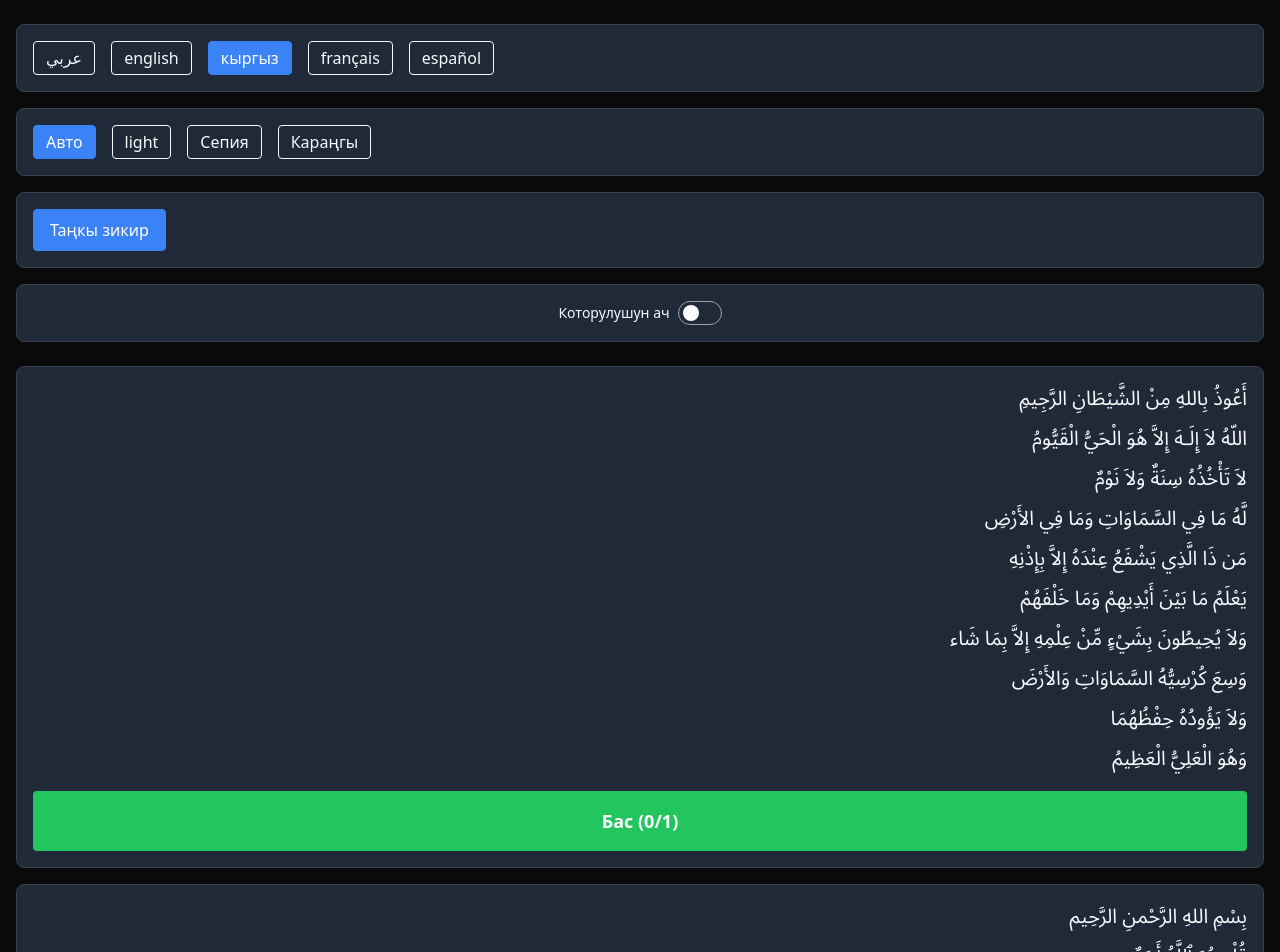
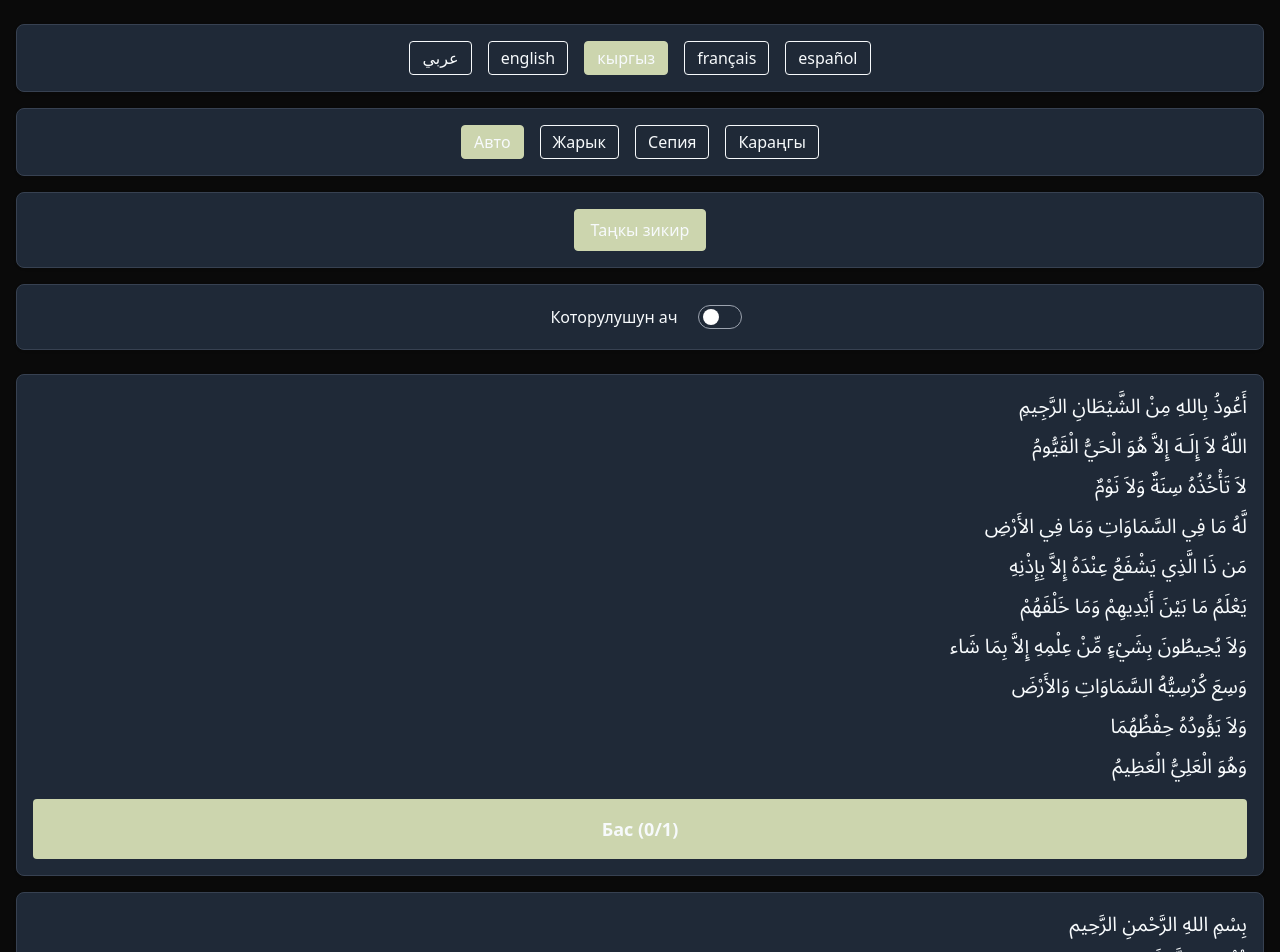
Before and after one commit to baiamansama/thikr_app, a Next.js app in the folder client/: page / in a window 1280 px wide. Shown: the top 952 px of the page. Built offline with nearby package versions, Linux system fonts and the light colour scheme.

Commit message:
client: fix typo on db, change UI

```diff
--- a/client/app/azkars.json
+++ b/client/app/azkars.json
@@ -47,7 +47,7 @@
       "translations": {
         "عربي": "فاتح",
         "english": "Light",
-        "кыргыз": "",
+        "кыргыз": "Жарык",
         "français": "Clair",
         "español": "Claro"
       }
--- a/client/app/page.tsx
+++ b/client/app/page.tsx
@@ -65,6 +65,7 @@ export interface IThikrDB {
   language: string;
   theme: string;
   counters: { [azkarId: string]: number };
+  showTranslation: boolean;
 }
 
 interface IAzkarCardProps {
@@ -94,7 +95,7 @@ const ToggleSwitch: React.FC<IToggleSwitchProps> = ({ enabled, onToggle }) => {
         border
         ${
           enabled
-            ? "bg-blue-500 border-blue-500 dark:bg-blue-400 dark:border-blue-400"
+            ? "bg-[#ccd5ae] border-[#ccd5ae] dark:bg-[#ccd5ae] dark:border-[#ccd5ae]"
             : "bg-transparent border-gray-400 dark:border-gray-600"
         }
         focus:outline-none focus:ring-2 focus:ring-offset-2`}
@@ -117,11 +118,11 @@ export default function HomePage() {
     language: INITIAL_LANGUAGE,
     theme: INITIAL_THEME,
     counters: {},
+    showTranslation: false,
   };
 
   const [hasMounted, setHasMounted] = useState(false);
   const [db, setDb] = useState<IThikrDB>(initialDB);
-  const [showTranslation, setShowTranslation] = useState<boolean>(false);
 
   useEffect(() => {
     setHasMounted(true);
@@ -140,7 +141,7 @@ export default function HomePage() {
     }
   }, [db, hasMounted]);
 
-  const { language, selectedCategory, theme, counters } = db;
+  const { language, selectedCategory, theme, counters, showTranslation } = db;
 
   const handleLanguageClick = useCallback((lang: string) => {
     setDb((prev) => ({ ...prev, language: lang }));
@@ -162,7 +163,7 @@ export default function HomePage() {
   }, []);
 
   const toggleTranslation = useCallback(() => {
-    setShowTranslation((prev) => !prev);
+    setDb((prev) => ({ ...prev, showTranslation: !prev.showTranslation }));
   }, []);
 
   const selectedCategoryData = useMemo(() => {
@@ -201,15 +202,15 @@ export default function HomePage() {
     <div className="container mx-auto px-4 py-6 transition-colors">
       <div className="flex flex-col gap-4">
         <div className="settings p-4">
-          <div className="flex flex-wrap gap-4">
+          <div className="flex flex-wrap gap-4 justify-center">
             {supportedLanguages.map((lang) => (
               <button
                 key={lang}
                 onClick={() => handleLanguageClick(lang)}
-                className={`cursor-pointer px-3 py-1 rounded border transition-colors
+                className={`flex justify-center items-center cursor-pointer px-3 py-1 rounded border transition-colors
                   ${
                     lang === language
-                      ? "bg-blue-500 text-white border-blue-500 hover:bg-blue-600"
+                      ? "bg-[#ccd5ae] text-[var(--card-text)] border-[#ccd5ae] hover:bg-[#ccd5ae]/90"
                       : "bg-transparent border-current hover:opacity-80"
                   }`}
                 aria-pressed={lang === language}
@@ -220,15 +221,15 @@ export default function HomePage() {
           </div>
         </div>
         <div className="settings p-4">
-          <div className="flex flex-wrap gap-4">
+          <div className="flex flex-wrap gap-4 justify-center">
             {themes.map((item) => (
               <button
                 key={item.id}
                 onClick={() => handleThemeClick(item.id)}
-                className={`flex items-center gap-2 px-3 py-1 rounded border transition-colors
+                className={`flex justify-center items-center gap-2 px-3 py-1 rounded border transition-colors
                   ${
                     item.id === theme
-                      ? "bg-blue-500 text-white border-blue-500 hover:bg-blue-600"
+                      ? "bg-[#ccd5ae] text-[var(--card-text)] border-[#ccd5ae] hover:bg-[#ccd5ae]/90"
                       : "bg-transparent border-current hover:opacity-80"
                   }`}
                 aria-pressed={item.id === theme}
@@ -239,15 +240,15 @@ export default function HomePage() {
           </div>
         </div>
         <div className="settings p-4">
-          <div className="flex flex-wrap gap-4">
+          <div className="flex flex-wrap gap-4 justify-center">
             {categories.map((category) => (
               <button
                 key={category.id}
                 onClick={() => handleCategoryChange(category.id)}
-                className={`cursor-pointer px-4 py-2 rounded border transition-colors
+                className={`flex justify-center items-center cursor-pointer px-4 py-2 rounded border transition-colors
                   ${
                     selectedCategory === category.id
-                      ? "bg-blue-500 text-white border-blue-500 hover:bg-blue-600"
+                      ? "bg-[#ccd5ae] text-[var(--card-text)] border-[#ccd5ae] hover:bg-[#ccd5ae]/90"
                       : "bg-transparent border-current hover:opacity-80"
                   }`}
                 aria-pressed={selectedCategory === category.id}
@@ -259,7 +260,7 @@ export default function HomePage() {
         </div>
         {language !== "عربي" && (
           <div className="settings p-4 flex items-center gap-2 justify-center">
-            <span className="text-sm">
+            <span className="flex justify-center items-center cursor-default px-3 py-1 transition-colors bg-transparent text-[var(--card-text)]">
               {uiTranslations.toggleTranslation.show[language]}
             </span>
             <ToggleSwitch
@@ -304,7 +305,10 @@ function AzkarCard({
 
   const getButtonText = useCallback((): string => {
     if (isCompleted) {
-      return uiTranslations.actions.completed[language] || "Completed";
+      // Append the max count on the right side when completed
+      return `${uiTranslations.actions.completed[language] || "Completed"} (${
+        azkar.count
+      })`;
     }
     const tapText = uiTranslations.actions.tap[language] || "Tap";
     return `${tapText} (${counter}/${azkar.count})`;
@@ -362,8 +366,8 @@ function AzkarCard({
           disabled={isCompleted}
           className={`w-full py-4 text-lg font-bold rounded transition-colors focus:outline-none focus:ring-2 focus:ring-offset-2 ${
             isCompleted
-              ? "bg-gray-400 cursor-not-allowed"
-              : "bg-green-500 text-white hover:bg-green-600 active:bg-green-700"
+              ? "bg-[#606c38] cursor-not-allowed"
+              : "bg-[#ccd5ae] text-[var(--card-text)] hover:bg-[#ccd5ae]/90 active:bg-[#ccd5ae]/80"
           }`}
           aria-label={`Progress: ${counter} of ${azkar.count}`}
         >
```
